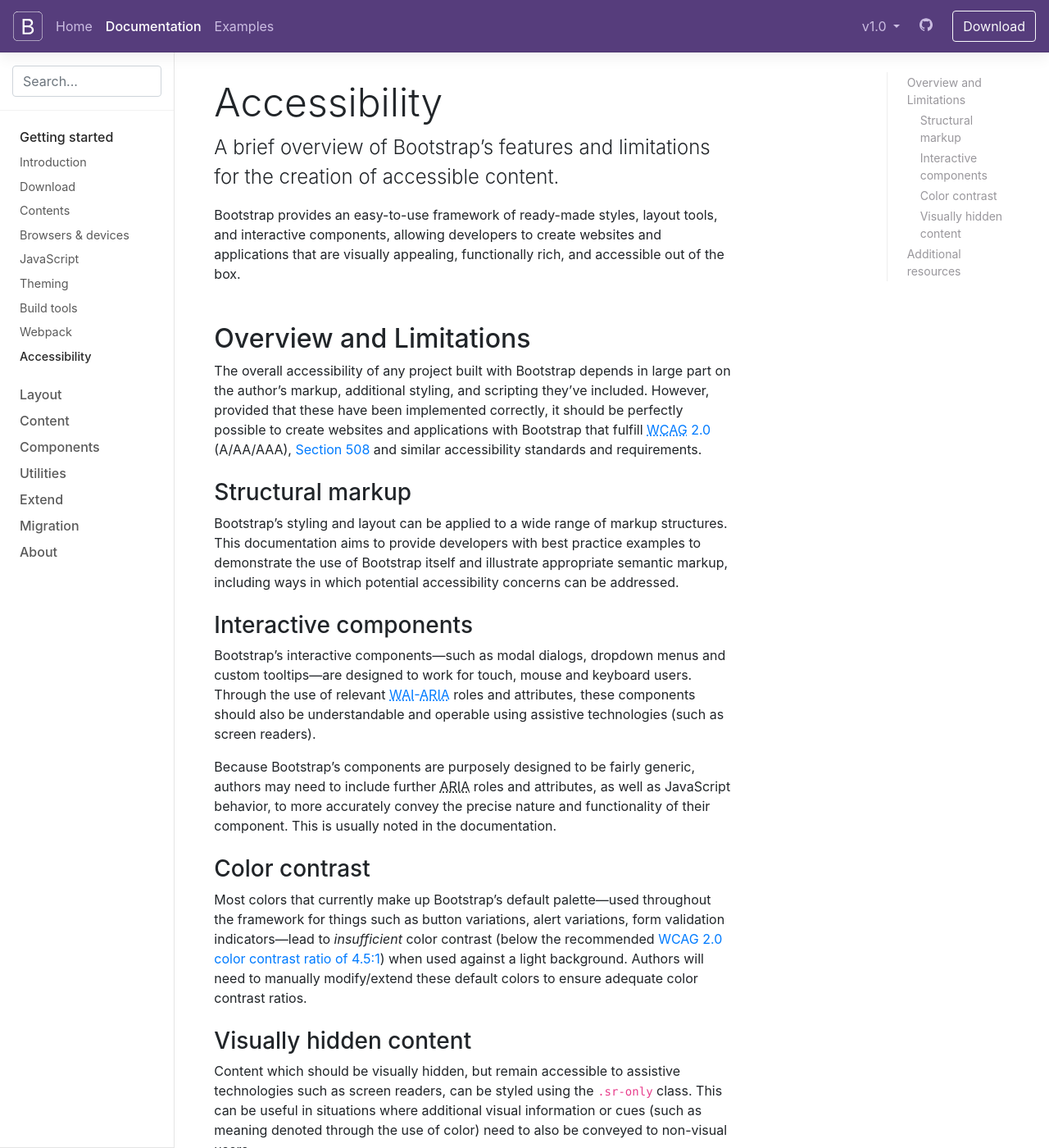
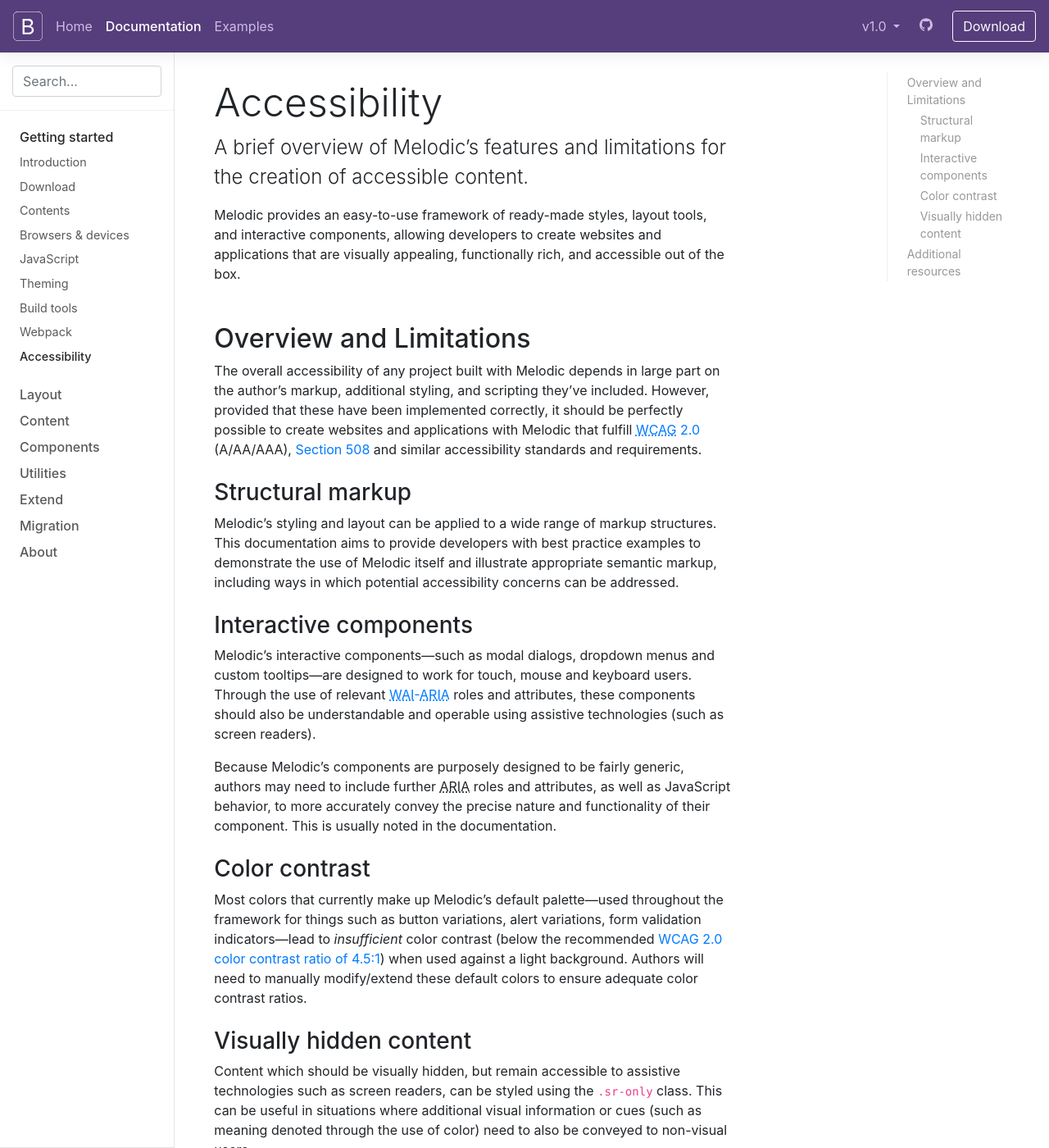
Before and after one commit to arielkirkwood/melodic-web, a Jekyll site: the page built from docs/4.0/getting-started/accessibility.md, in a window 1280 px wide and 1400 px high. Shown: the whole window at 82% size. Built offline with Jekyll 4.4.1, drawn with Linux system fonts in a browser that asks for light colours; nearby versions of some CDN libraries; comment, search, counter and statistics services are not loaded; the table of contents is made by our own code.

Commit message:
Update Accessibility page

```diff
--- a/docs/4.0/getting-started/accessibility.md
+++ b/docs/4.0/getting-started/accessibility.md
@@ -1,30 +1,30 @@
 ---
 layout: docs
 title: Accessibility
-description: A brief overview of Bootstrap's features and limitations for the creation of accessible content.
+description: A brief overview of Melodic's features and limitations for the creation of accessible content.
 group: getting-started
 toc: true
 ---
 
-Bootstrap provides an easy-to-use framework of ready-made styles, layout tools, and interactive components, allowing developers to create websites and applications that are visually appealing, functionally rich, and accessible out of the box.
+Melodic provides an easy-to-use framework of ready-made styles, layout tools, and interactive components, allowing developers to create websites and applications that are visually appealing, functionally rich, and accessible out of the box.
 
 ## Overview and Limitations
 
-The overall accessibility of any project built with Bootstrap depends in large part on the author's markup, additional styling, and scripting they've included. However, provided that these have been implemented correctly, it should be perfectly possible to create websites and applications with Bootstrap that fulfill [<abbr title="Web Content Accessibility Guidelines">WCAG</abbr> 2.0](https://www.w3.org/TR/WCAG20/) (A/AA/AAA), [Section 508](https://www.section508.gov/) and similar accessibility standards and requirements.
+The overall accessibility of any project built with Melodic depends in large part on the author's markup, additional styling, and scripting they've included. However, provided that these have been implemented correctly, it should be perfectly possible to create websites and applications with Melodic that fulfill [<abbr title="Web Content Accessibility Guidelines">WCAG</abbr> 2.0](https://www.w3.org/TR/WCAG20/) (A/AA/AAA), [Section 508](https://www.section508.gov/) and similar accessibility standards and requirements.
 
 ### Structural markup
 
-Bootstrap's styling and layout can be applied to a wide range of markup structures. This documentation aims to provide developers with best practice examples to demonstrate the use of Bootstrap itself and illustrate appropriate semantic markup, including ways in which potential accessibility concerns can be addressed.
+Melodic's styling and layout can be applied to a wide range of markup structures. This documentation aims to provide developers with best practice examples to demonstrate the use of Melodic itself and illustrate appropriate semantic markup, including ways in which potential accessibility concerns can be addressed.
 
 ### Interactive components
 
-Bootstrap's interactive components—such as modal dialogs, dropdown menus and custom tooltips—are designed to work for touch, mouse and keyboard users. Through the use of relevant [<abbr title="Web Accessibility Initiative">WAI</abbr>-<abbr title="Accessible Rich Internet Applications">ARIA</abbr>](https://www.w3.org/WAI/intro/aria) roles and attributes, these components should also be understandable and operable using assistive technologies (such as screen readers).
+Melodic's interactive components—such as modal dialogs, dropdown menus and custom tooltips—are designed to work for touch, mouse and keyboard users. Through the use of relevant [<abbr title="Web Accessibility Initiative">WAI</abbr>-<abbr title="Accessible Rich Internet Applications">ARIA</abbr>](https://www.w3.org/WAI/intro/aria) roles and attributes, these components should also be understandable and operable using assistive technologies (such as screen readers).
 
-Because Bootstrap's components are purposely designed to be fairly generic, authors may need to include further <abbr title="Accessible Rich Internet Applications">ARIA</abbr> roles and attributes, as well as JavaScript behavior, to more accurately convey the precise nature and functionality of their component. This is usually noted in the documentation.
+Because Melodic's components are purposely designed to be fairly generic, authors may need to include further <abbr title="Accessible Rich Internet Applications">ARIA</abbr> roles and attributes, as well as JavaScript behavior, to more accurately convey the precise nature and functionality of their component. This is usually noted in the documentation.
 
 ### Color contrast
 
-Most colors that currently make up Bootstrap's default palette—used throughout the framework for things such as button variations, alert variations, form validation indicators—lead to *insufficient* color contrast (below the recommended [WCAG 2.0 color contrast ratio of 4.5:1](https://www.w3.org/TR/UNDERSTANDING-WCAG20/visual-audio-contrast-contrast.html)) when used against a light background. Authors will need to manually modify/extend these default colors to ensure adequate color contrast ratios.
+Most colors that currently make up Melodic's default palette—used throughout the framework for things such as button variations, alert variations, form validation indicators—lead to *insufficient* color contrast (below the recommended [WCAG 2.0 color contrast ratio of 4.5:1](https://www.w3.org/TR/UNDERSTANDING-WCAG20/visual-audio-contrast-contrast.html)) when used against a light background. Authors will need to manually modify/extend these default colors to ensure adequate color contrast ratios.
 
 ### Visually hidden content
 
```
